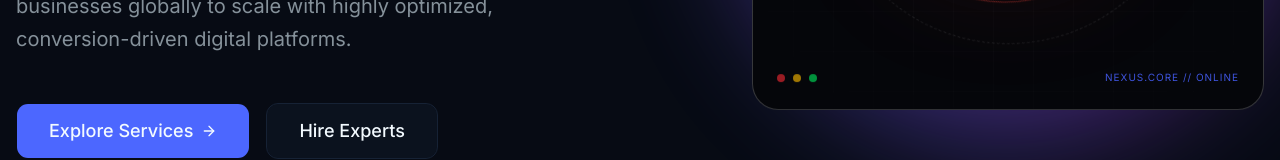
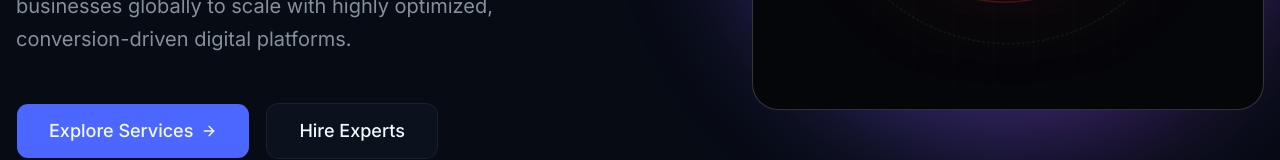
Before and after one commit to hammadarshad778/maxsolutionz-frontend, a Next.js app: page / in a window 1280 px wide. Shown: the part 615-775 px from the top of the page. Built offline with nearby package versions, Linux system fonts and the light colour scheme.

Commit message:
Remove fake system output text from hero

```diff
--- a/src/app/page.tsx
+++ b/src/app/page.tsx
@@ -184,17 +184,6 @@ export default function Home() {
               {/* High-Tech Grid Overlay */}
               <div className="absolute inset-0 bg-[linear-gradient(rgba(255,255,255,0.03)_1px,transparent_1px),linear-gradient(90deg,rgba(255,255,255,0.03)_1px,transparent_1px)] bg-[size:40px_40px] [mask-image:radial-gradient(ellipse_70%_70%_at_50%_50%,#000_60%,transparent_100%)] opacity-50 pointer-events-none" />
 
-              {/* Fake System Output */}
-              <div className="absolute bottom-6 left-6 right-6 flex items-center justify-between z-20 pointer-events-none">
-                <div className="flex gap-2">
-                  <div className="w-2 h-2 rounded-full bg-red-500 animate-pulse" />
-                  <div className="w-2 h-2 rounded-full bg-yellow-500 animate-pulse delay-75" />
-                  <div className="w-2 h-2 rounded-full bg-green-500 animate-pulse delay-150" />
-                </div>
-                <div className="text-[10px] font-mono text-primary/80 tracking-widest uppercase">
-                  Nexus.Core // Online
-                </div>
-              </div>
             </motion.div>
           </motion.div>
         </div>
```
